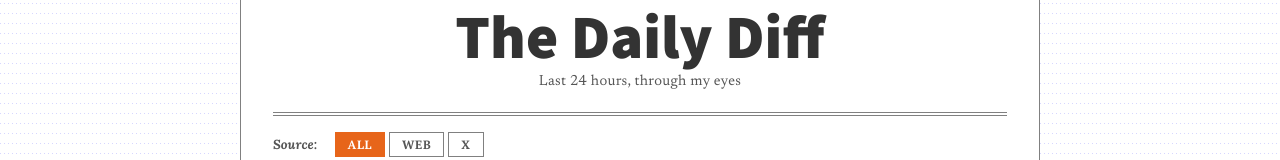
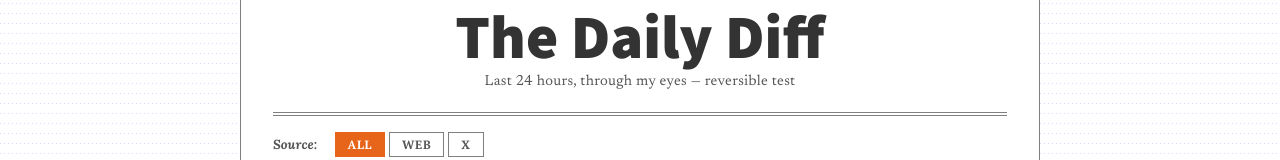
Before and after one commit to indrayam/samachar, a plain HTML site: page index.html in a window 1280 px wide. Shown: the part 246-406 px from the top of the page. Drawn offline with Linux system fonts and the light colour scheme.

Commit message:
Mark Daily Diff tagline as a reversible test
Temporary masthead copy so the change is visible and easy to revert.

```diff
--- a/index.html
+++ b/index.html
@@ -59,7 +59,7 @@
         <div class="masthead-brand">
           <div class="masthead-brand-copy">
             <p class="masthead-name">The Daily Diff</p>
-            <p class="masthead-tagline">Last 24 hours, through my eyes</p>
+            <p class="masthead-tagline">Last 24 hours, through my eyes — reversible test</p>
           </div>
         </div>
 
```
